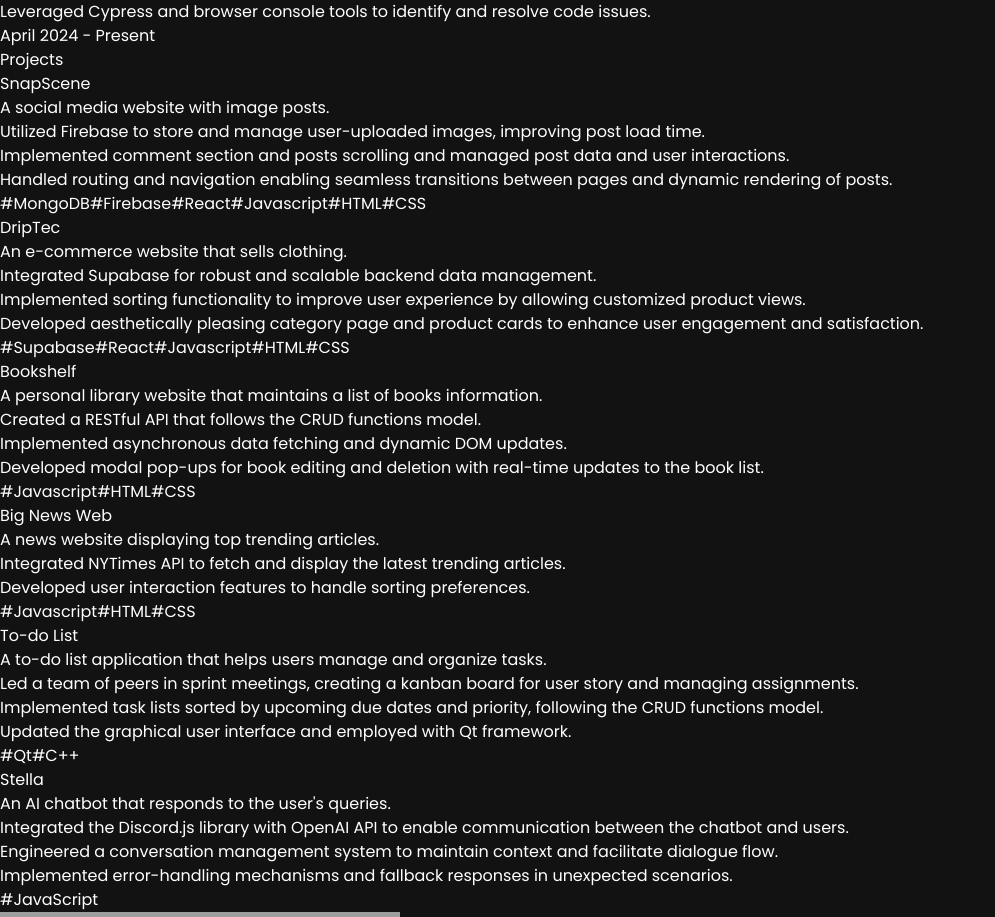
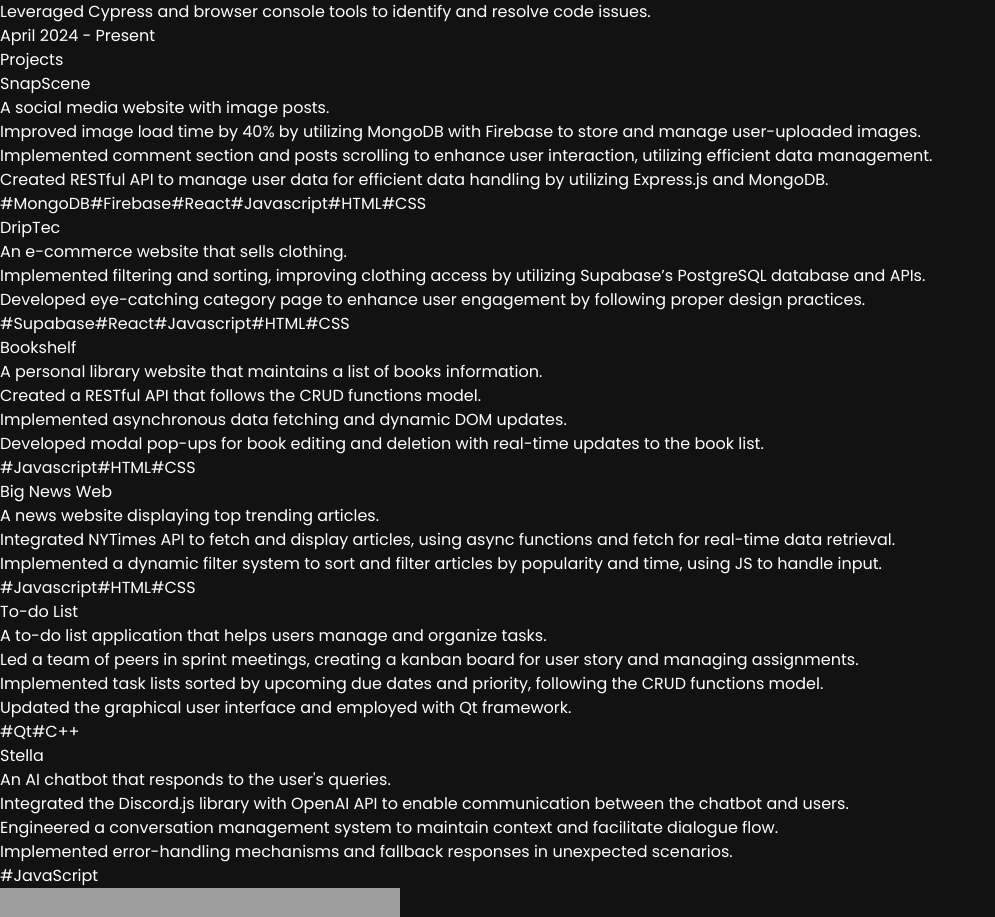
Before and after one commit to Derrick-Mao/Portfolio, a React (Vite) app: page / in a window 1280 px wide. Shown: the part 2789-3706 px from the top of the page, without its empty margins (0-995 px from the left). Built offline with nearby package versions, Linux system fonts and the light colour scheme; grey boxes are pictures that could not be loaded.

Commit message:
index update, center proj cards

```diff
--- a/src/components/Projects.jsx
+++ b/src/components/Projects.jsx
@@ -8,7 +8,7 @@
   return (
     <div className="ml-20 mb-20 mr-10">
       <h2 className={`${styles.sectionHeadText}`}>Projects</h2>
-      <div className="grid grid-cols-1 md:grid-cols-2 lg:grid-cols-3">
+      <div className="grid grid-cols-1 md:grid-cols-2 lg:grid-cols-3 justify-items-center mx-auto">
         {projects.map((project, index) => (
           <ProjectCard project={project} key={index} />
         ))}
--- a/src/constants/index.js
+++ b/src/constants/index.js
@@ -129,9 +129,9 @@
       description:
         "A social media website with image posts.",
       points: [
-        "Utilized Firebase to store and manage user-uploaded images, improving post load time.",
-        "Implemented comment section and posts scrolling and managed post data and user interactions.",
-        "Handled routing and navigation enabling seamless transitions between pages and dynamic rendering of posts.",
+        "Improved image load time by 40% by utilizing MongoDB with Firebase to store and manage user-uploaded images.",
+        "Implemented comment section and posts scrolling to enhance user interaction, utilizing efficient data management.",
+        "Created RESTful API to manage user data for efficient data handling by utilizing Express.js and MongoDB.",
       ],
       tags: [
         "MongoDB",
@@ -146,9 +146,8 @@
       name: "DripTec",
       description: "An e-commerce website that sells clothing.",
       points: [
-        "Integrated Supabase for robust and scalable backend data management.",
-        "Implemented sorting functionality to improve user experience by allowing customized product views.",
-        "Developed aesthetically pleasing category page and product cards to enhance user engagement and satisfaction.",
+        "Implemented filtering and sorting, improving clothing access by utilizing Supabase’s PostgreSQL database and APIs.",
+        "Developed eye-catching category page to enhance user engagement by following proper design practices.",
       ],
       tags: [
         "Supabase",
@@ -176,8 +175,8 @@
       name: "Big News Web",
       description: "A news website displaying top trending articles.",
       points: [
-        "Integrated NYTimes API to fetch and display the latest trending articles.",
-        "Developed user interaction features to handle sorting preferences.",
+        "Integrated NYTimes API to fetch and display articles, using async functions and fetch for real-time data retrieval.",
+        "Implemented a dynamic filter system to sort and filter articles by popularity and time, using JS to handle input.",
       ],
       tags: [
         "Javascript",
```
